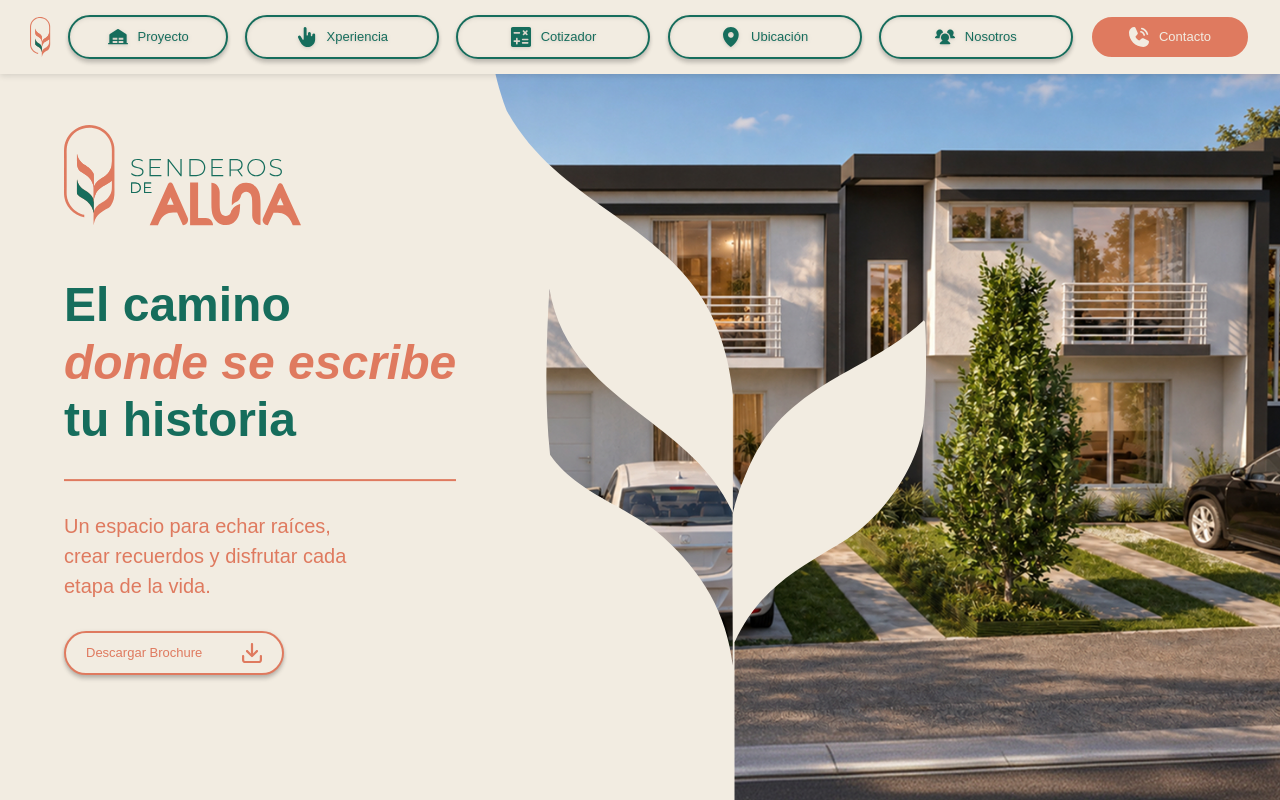
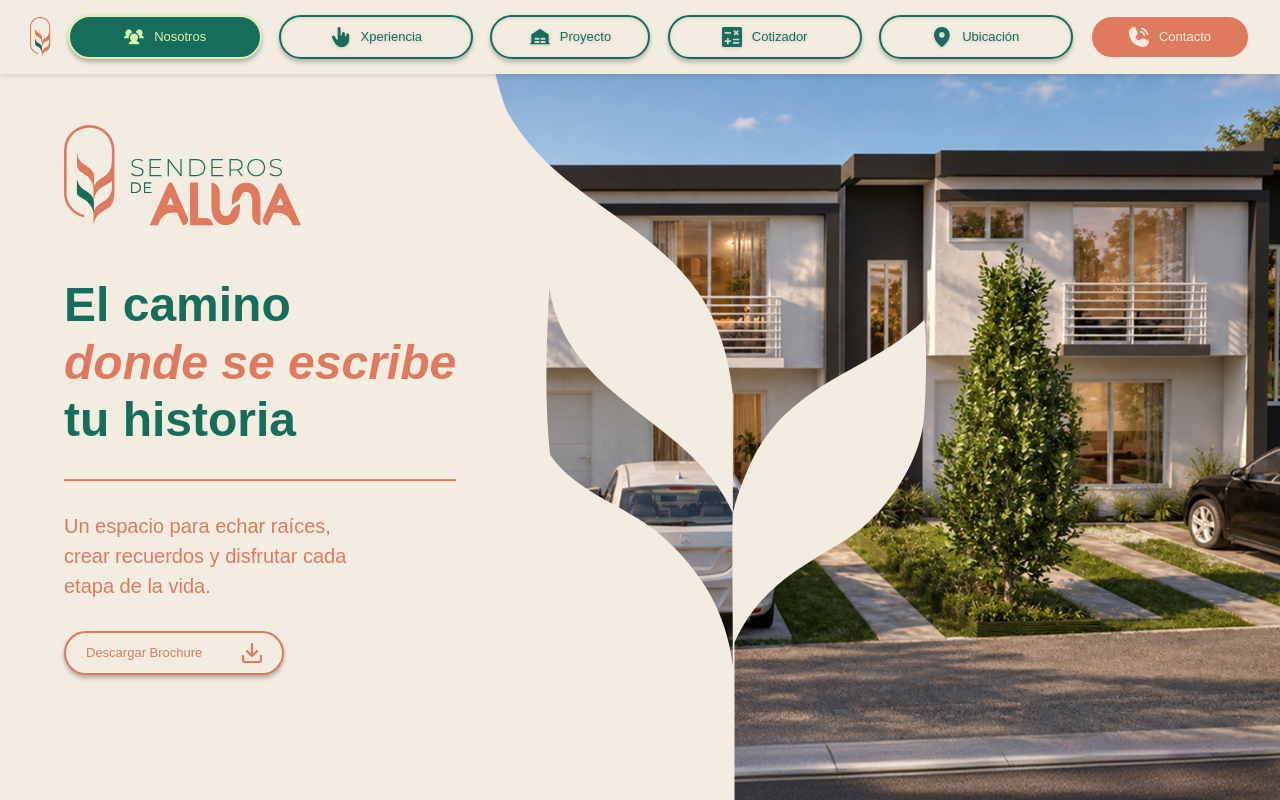
Before and after one commit to xperiencegroup/senderos-de-aluna-one-pager, a React (Vite) app: page / in a window 1280 px wide. Shown: the top 800 px of the page. Built offline with nearby package versions, Linux system fonts and the light colour scheme.

Commit message:
reordenamiento de links y ids de cada sección

```diff
--- a/src/const/nav-links.ts
+++ b/src/const/nav-links.ts
@@ -15,13 +15,14 @@
 import facebookIcon from "@/assets/icons/footer/facebook-button.svg";
 
 export const NAV_LINKS = [
-  { id: "proyecto", label: "Proyecto", href: "#proyecto", icon: WarehouseIcon },
+  { id: "nosotros", label: "Nosotros", href: "#nosotros", icon: PeopleIcon },
   {
     id: "xperiencia",
     label: "Xperiencia",
     href: "#xperiencia",
     icon: ClickIcon,
   },
+  { id: "proyecto", label: "Proyecto", href: "#proyecto", icon: WarehouseIcon },
   {
     id: "cotizador",
     label: "Cotizador",
@@ -34,7 +35,6 @@
     href: "#ubicacion",
     icon: PinIcon,
   },
-  { id: "nosotros", label: "Nosotros", href: "#nosotros", icon: PeopleIcon },
 ];
 
 export const CONTACTO_DATA = {
--- a/src/pages/home/components/about-us.tsx
+++ b/src/pages/home/components/about-us.tsx
@@ -3,7 +3,7 @@
 
 export default function AboutUs() {
   return (
-    <section>
+    <section id="nosotros">
       {/* historia */}
       <div className="flex gap-[40px] bg-impulso">
         <div className="relative shrink-0 w-full min-h-[50svh] max-xl:max-w-[712px] max-w-[55vw] rounded-br-[200px] overflow-hidden">
--- a/src/pages/home/components/cotiza-tu-casa.tsx
+++ b/src/pages/home/components/cotiza-tu-casa.tsx
@@ -6,7 +6,7 @@
 
 export default function CotizaTuCasa() {
   return (
-    <div className="relative w-full min-h-svh overflow-hidden">
+    <div id="cotizador" className="relative w-full min-h-svh overflow-hidden">
       {/* decoration */}
       <img
         src={logoDecoration}
--- a/src/pages/home/components/explora-cx.tsx
+++ b/src/pages/home/components/explora-cx.tsx
@@ -10,7 +10,7 @@
 
 export default function ExploraCX() {
   return (
-    <div className="relative w-full min-h-svh overflow-hidden">
+    <div id="xperiencia" className="relative w-full min-h-svh overflow-hidden">
       {/* bg image */}
       <img
         src={imageBackground}
--- a/src/pages/home/components/ubicacion.tsx
+++ b/src/pages/home/components/ubicacion.tsx
@@ -5,7 +5,7 @@
 
 export default function Ubicacion() {
   return (
-    <div>
+    <div id="ubicacion">
       {/* vive en la comunidad de aluna */}
       <div className="relative flex w-full min-h-[384px] h-[50svh] justify-center items-center overflow-hidden">
         {/* bg image */}
```
